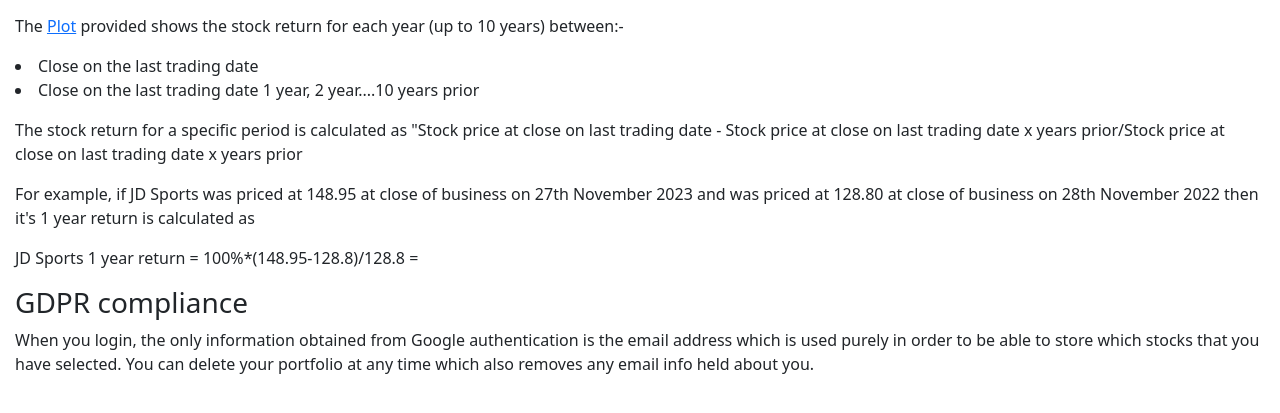
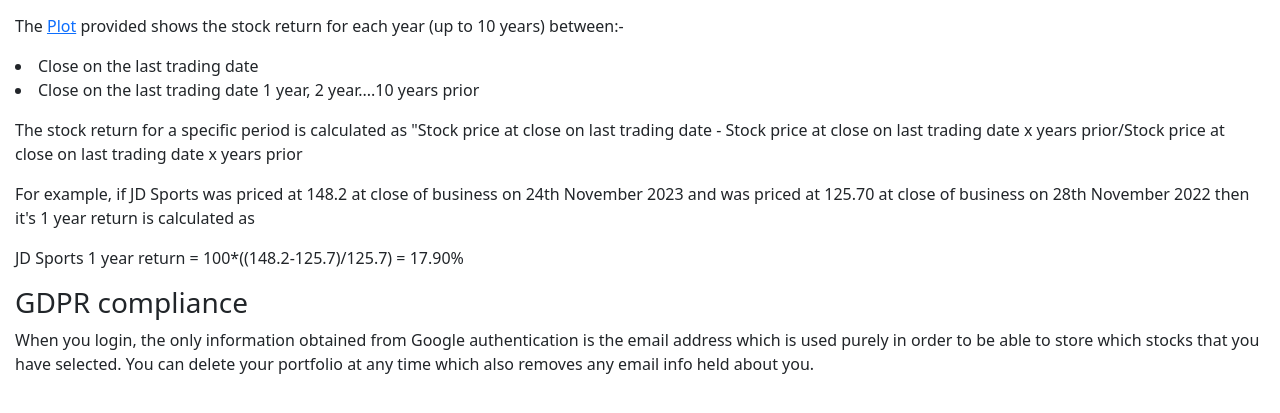
Before and after one commit to deytalytics/stock_plotter, a Flask app: page / in a window 1280 px wide. Shown: the part 196-609 px from the top of the page. Run offline with Flask 3, Linux system fonts and the light colour scheme; parts of the project's set-up code (start-up, migrations or seed data) failed here and were passed over.

Commit message:
Updated home page info

```diff
--- a/templates/index.html
+++ b/templates/index.html
@@ -31,8 +31,8 @@
             <li>Close on the last trading date 1 year, 2 year....10 years prior</li>
         </p>
         <p>The stock return for a specific period is calculated as "Stock price at close on last trading date - Stock price at close on last trading date x years prior/Stock price at close on last trading date x years prior</p>
-        <p>For example, if JD Sports was priced at 148.95 at close of business on 27th November 2023 and was priced at 128.80 at close of business on 28th November 2022 then it's 1 year return is calculated as</p>
-        <p>JD Sports 1 year return = 100%*(148.95-128.8)/128.8 = </p>
+        <p>For example, if JD Sports was priced at 148.2 at close of business on 24th November 2023 and was priced at 125.70 at close of business on 28th November 2022 then it's 1 year return is calculated as</p>
+        <p>JD Sports 1 year return = 100*((148.2-125.7)/125.7) = 17.90%</p>
         <H3>GDPR compliance</H3>
         When you login, the only information obtained from Google authentication is the email address which is used purely in order to be able to store which stocks that you have selected.
         You can delete your portfolio at any time which also removes any email info held about you.
```
